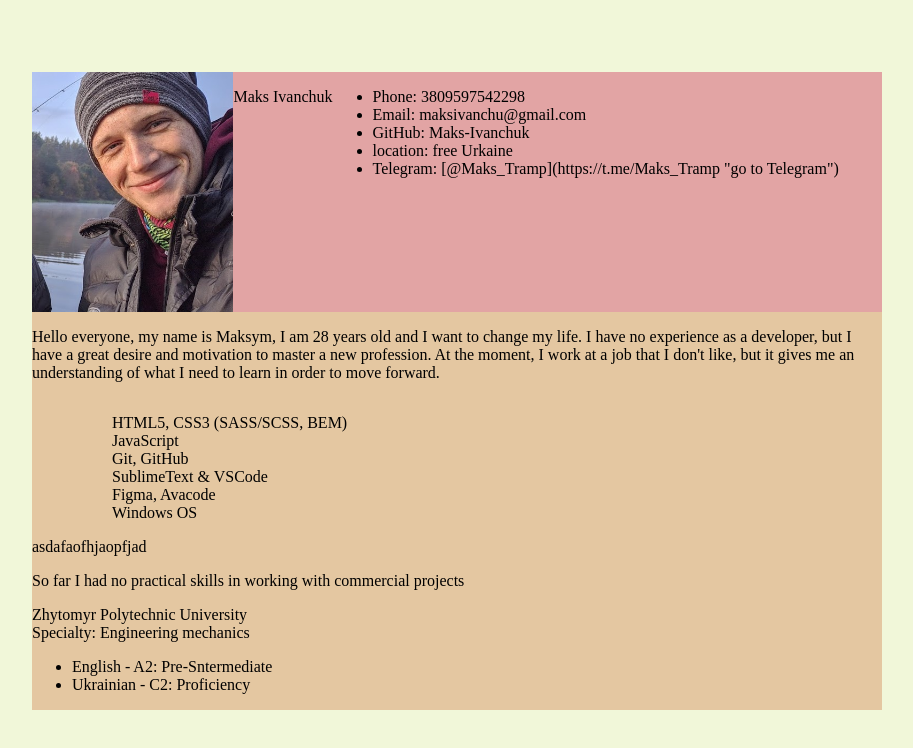
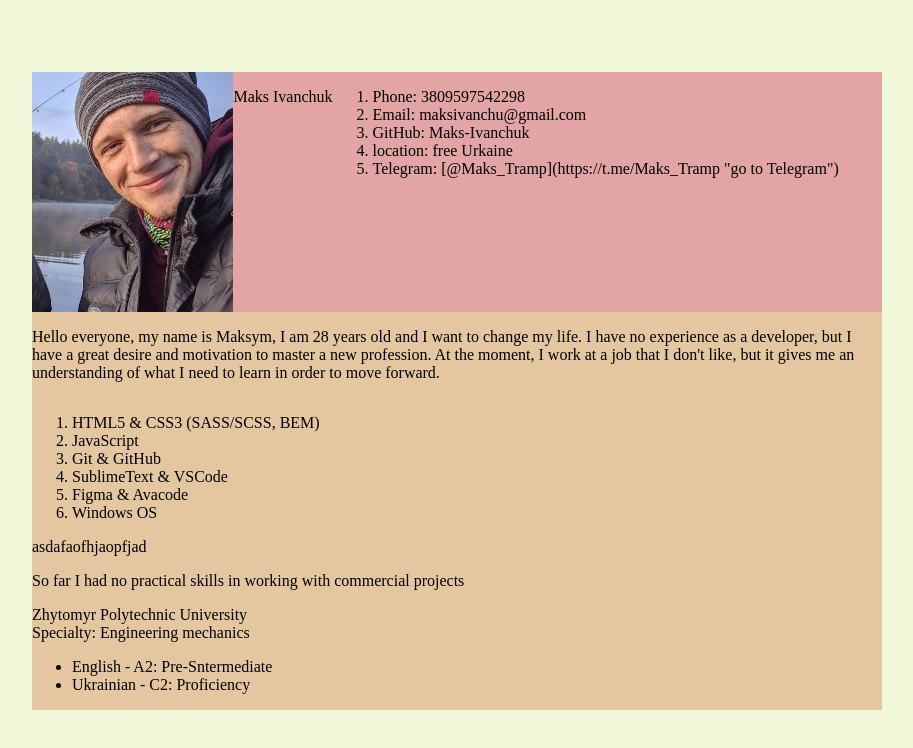
Before and after one commit to Maks-Ivanchuk/rsschool-cv, a plain HTML site: page index.html in a window 1280 px wide. Shown: the whole page, without its empty margins (183-1096 px from the left). Drawn offline with Linux system fonts and the light colour scheme.

Commit message:
bug fixed &

```diff
--- a/index.html
+++ b/index.html
@@ -4,7 +4,7 @@
     <meta charset="UTF-8">
     <meta http-equiv="X-UA-Compatible" content="IE=edge">
     <meta name="viewport" content="width=device-width, initial-scale=1.0">
-    <title>CV (HTML, CSS and Git Basics)</title>
+    <title>CV (HTML, CSS &amp; Git Basics)</title>
     <link rel="stylesheet" href="css/style.css">
 </head>
 <body>
@@ -19,13 +19,13 @@
                         <div class="header__info">
                             <div class="info__row">
                                 <p class="info__name">Maks Ivanchuk</p>
-                                <ul class="info__contact">
+                                <ol class="info__contact">
                                     <li>Phone: 3809597542298</li>
                                     <li>Email: maksivanchu@gmail.com</li>
                                     <li>GitHub: Maks-Ivanchuk</li>
                                     <li>location: free Urkaine</li>
                                     <li>Telegram: [@Maks_Tramp](https://t.me/Maks_Tramp "go to Telegram")</li>
-                                </ul>
+                                </ol>
                             </div>
                         </div>
                     </div>
@@ -36,14 +36,14 @@
                             <p class="about">Hello everyone, my name is Maksym, I am 28 years old and I want to change my life. I have no experience as a developer, but I have a great desire and motivation to master a new profession. At the moment, I work at a job that I don't like, but it gives me an understanding of what I need to learn in order to move forward.</p>
                         </div>
                         <div class="main__skills">
-                            <ul class="skills">
-                                <ol>HTML5, CSS3 (SASS/SCSS, BEM)</ol>
-                                <ol>JavaScript</ol>
-                                <ol>Git, GitHub</ol>
-                                <ol>SublimeText &amp VSCode</ol>
-                                <ol>Figma, Avacode</ol>
-                                <ol>Windows OS</ol>
-                            </ul>
+                            <ol class="skills">
+                                <li>HTML5 &amp; CSS3 (SASS/SCSS, BEM)</li>
+                                <li>JavaScript</li>
+                                <li>Git &amp; GitHub</li>
+                                <li>SublimeText &amp; VSCode</li>
+                                <li>Figma &amp; Avacode</li>
+                                <li>Windows OS</li>
+                            </ol>
                         </div>
                         <div class="main__codeExample">
                             asdafaofhjaopfjad
```
